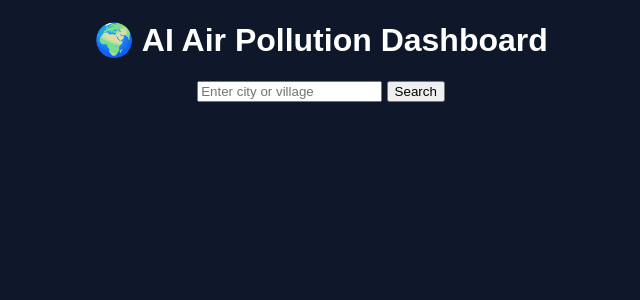
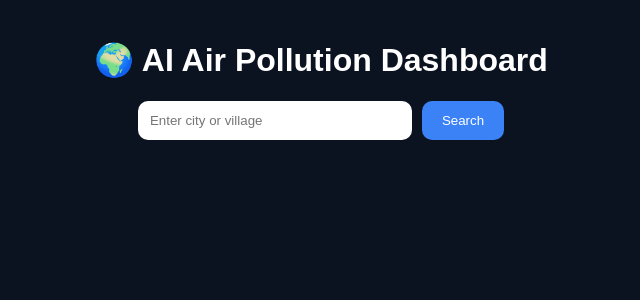
Before and after one commit to beastkiller0498-hue/Air-Pollution-AI, a Flask app: page / in a window 1280 px wide. Shown: the top 300 px of the page, without its empty margins (319-959 px from the left). Run offline with Flask 3, Linux system fonts and the light colour scheme.

Commit message:
Update index.html

```diff
--- a/air_pollution_website/templates/index.html
+++ b/air_pollution_website/templates/index.html
@@ -1,105 +1,188 @@
 <!DOCTYPE html>
 <html>
-
 <head>
-
 <title>AI Air Pollution Dashboard</title>
 
+<link rel="stylesheet" href="https://unpkg.com/leaflet/dist/leaflet.css"/>
 <script src="https://cdn.jsdelivr.net/npm/chart.js"></script>
-
-<link rel="stylesheet" href="https://unpkg.com/leaflet/dist/leaflet.css"/>
 <script src="https://unpkg.com/leaflet/dist/leaflet.js"></script>
 
 <style>
 
 body{
+background:#0b1220;
+color:white;
 font-family:Arial;
-background:#0f172a;
-color:white;
+margin:0;
+padding:20px;
+}
+
+h1{
 text-align:center;
 }
 
+.search-box{
+display:flex;
+justify-content:center;
+margin:20px;
+}
+
+input{
+padding:12px;
+width:250px;
+border-radius:10px;
+border:none;
+}
+
+button{
+padding:12px 20px;
+border:none;
+background:#3b82f6;
+color:white;
+border-radius:10px;
+margin-left:10px;
+}
+
+.dashboard{
+max-width:1200px;
+margin:auto;
+}
+
 .card{
+background:#162033;
+padding:20px;
+border-radius:15px;
+margin:15px 0;
+}
+
+.grid{
+display:grid;
+grid-template-columns:repeat(5,1fr);
+gap:10px;
+}
+
+.pollutant{
 background:#1e293b;
-padding:20px;
-margin:20px;
+padding:15px;
 border-radius:10px;
+text-align:center;
+}
+
+.aqi-circle{
+width:150px;
+height:150px;
+border-radius:50%;
+background:conic-gradient(red,orange,yellow,green);
+display:flex;
+align-items:center;
+justify-content:center;
+font-size:30px;
+margin:auto;
+}
+
+#map{
+height:300px;
+margin-top:20px;
 }
 
 </style>
-
 </head>
 
 <body>
 
 <h1>🌍 AI Air Pollution Dashboard</h1>
 
-<form method="POST">
-
-<input type="text" name="city" placeholder="Enter city or village">
-<button type="submit">Search</button>
-
+<form method="POST" class="search-box">
+<input name="city" placeholder="Enter city or village">
+<button>Search</button>
 </form>
 
 {% if city %}
+
+<div class="dashboard">
 
 <div class="card">
 
 <h2>{{city}}</h2>
 
-<p>AQI: {{aqi}}</p>
-
-<p>PM2.5: {{pm25}}</p>
-<p>PM10: {{pm10}}</p>
-<p>NO2: {{no2}}</p>
-<p>SO2: {{so2}}</p>
-<p>O3: {{o3}}</p>
-
-<p>AI Prediction: {{ai_prediction}}</p>
+<div class="aqi-circle">
+{{prediction}}
+</div>
 
 <p>Health Advice: {{advice}}</p>
+<p>Safe Outdoor Time: {{outdoor}}</p>
+
+</div>
+
+<div class="grid">
+
+<div class="pollutant">PM2.5<br>{{pm25}}</div>
+<div class="pollutant">PM10<br>{{pm10}}</div>
+<div class="pollutant">NO2<br>{{no2}}</div>
+<div class="pollutant">SO2<br>{{so2}}</div>
+<div class="pollutant">O3<br>{{o3}}</div>
 
 </div>
 
 <div class="card">
 
-<h2>12 Hour AQI Forecast</h2>
+<h2>Pollution Graph</h2>
 
-<canvas id="aqiChart"></canvas>
+<canvas id="chart"></canvas>
+
+</div>
 
 <script>
 
-var ctx=document.getElementById('aqiChart');
+new Chart(document.getElementById("chart"),{
 
-new Chart(ctx,{
-type:'line',
+type:"bar",
+
 data:{
-labels:["1","2","3","4","5","6","7","8","9","10","11","12"],
+labels:["PM2.5","PM10","NO2","SO2","O3"],
+
 datasets:[{
-label:"AQI Forecast",
-data:{{forecast}},
-borderWidth:3
+
+data:[{{pm25}},{{pm10}},{{no2}},{{so2}},{{o3}}],
+
+backgroundColor:["#ef4444","#f97316","#3b82f6","#22c55e","#6366f1"]
+
 }]
+
 }
-});
+
+})
 
 </script>
-
-</div>
 
 <div class="card">
 
 <h2>Pollution Map</h2>
 
-<div id="map" style="height:400px"></div>
+<div id="map"></div>
+
+</div>
 
 <script>
 
-var map=L.map('map').setView([20.5937,78.9629],5);
+var map=L.map('map').setView([20,78],4)
 
-L.tileLayer('https://{s}.tile.openstreetmap.org/{z}/{x}/{y}.png').addTo(map);
+L.tileLayer('https://{s}.tile.openstreetmap.org/{z}/{x}/{y}.png').addTo(map)
 
 </script>
+
+<div class="card">
+
+<h2>Quick Tips</h2>
+
+<ul>
+<li>Plant more trees 🌱</li>
+<li>Use public transport 🚌</li>
+<li>Avoid burning waste ❌</li>
+<li>Wear mask 😷</li>
+</ul>
+
+</div>
 
 </div>
 
```
